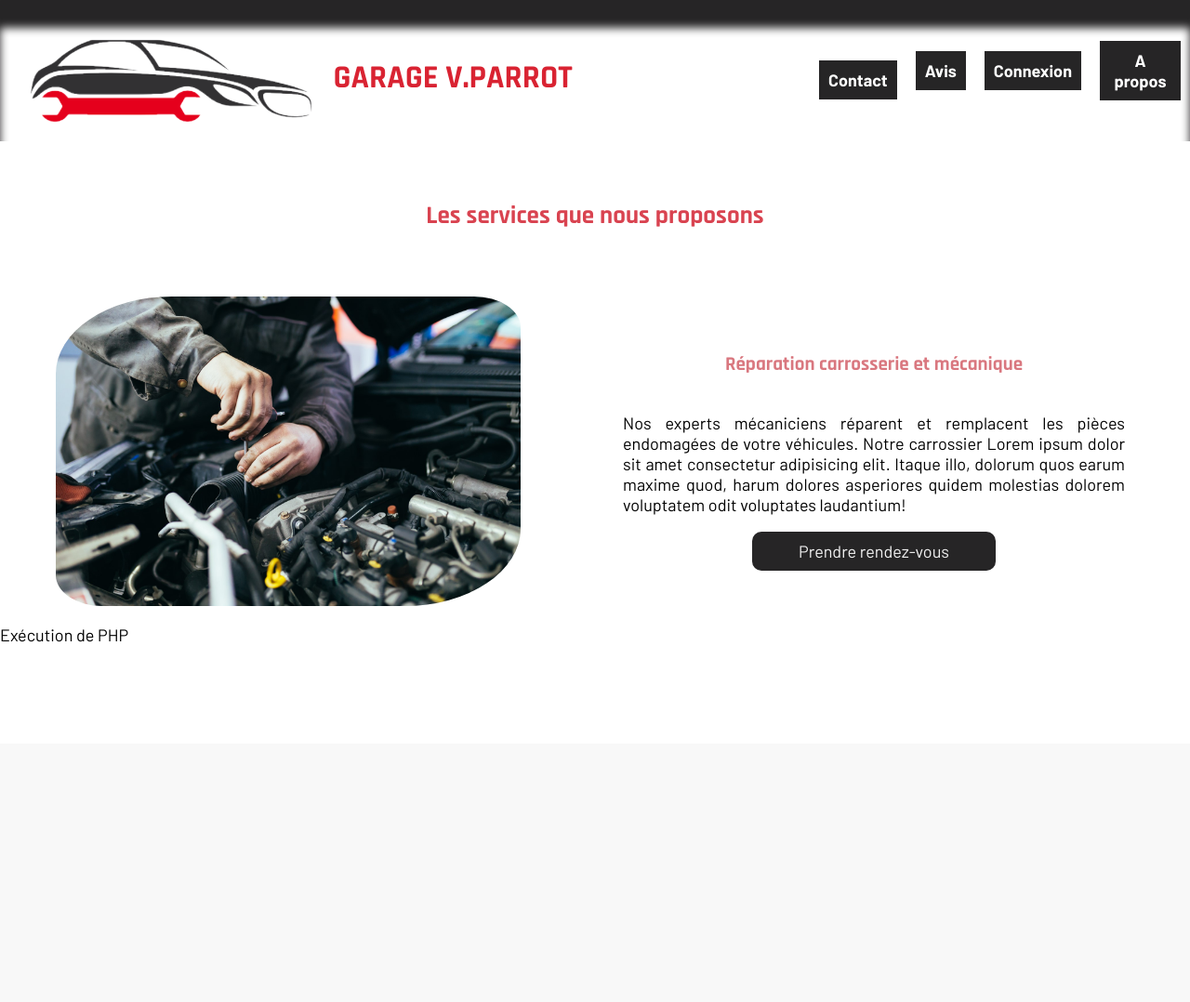
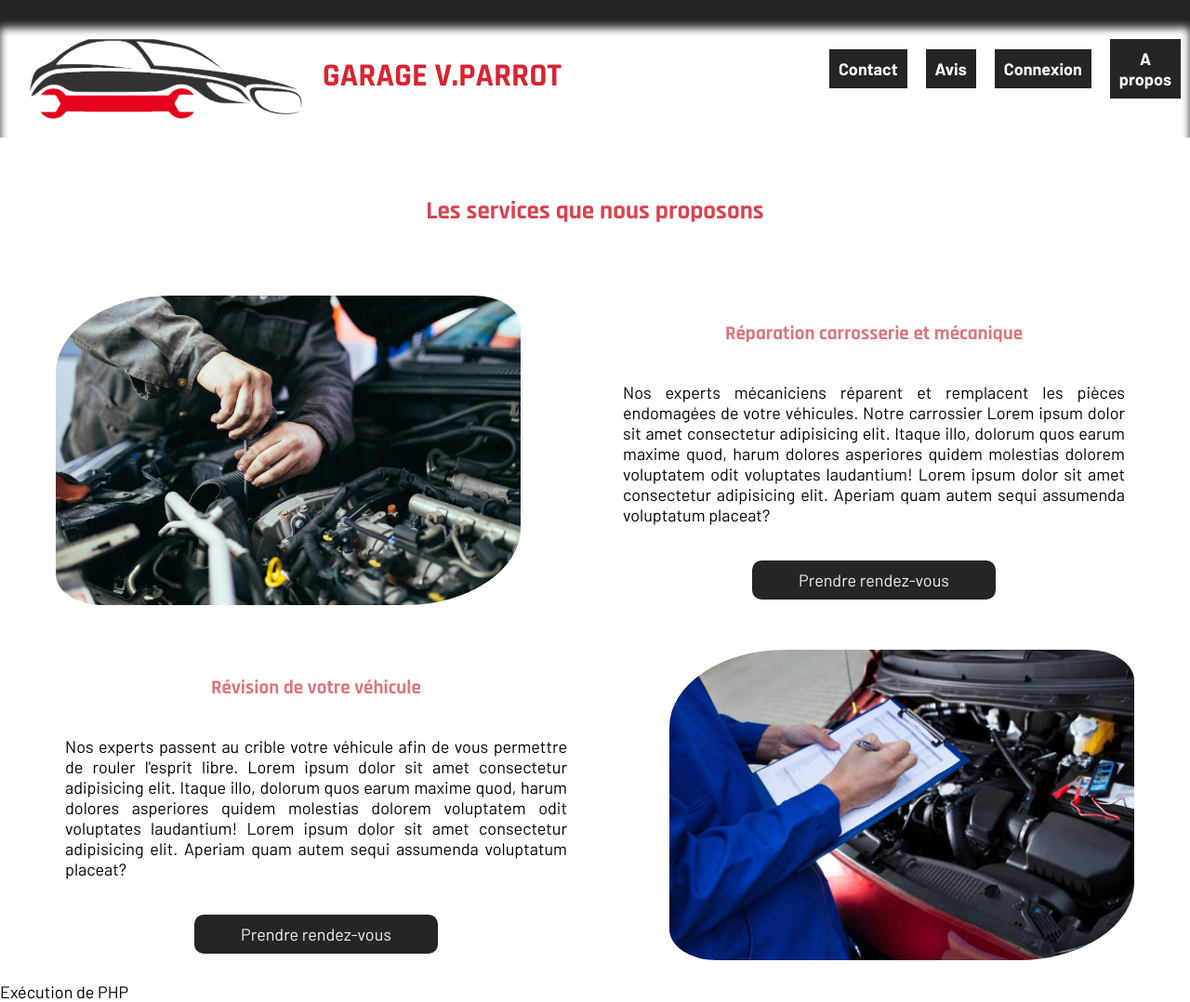
Before and after one commit to LorenzoM27/GarageVParrot, a PHP site: page / in a window 1280 px wide. Shown: the whole page at 93% size. Before the commit the page ends 691 px from the top, so only its background shows below. Run offline with PHP 8.4, Linux system fonts and the light colour scheme.

Commit message:
main html css

```diff
--- a/css/index.css
+++ b/css/index.css
@@ -29,7 +29,7 @@
 .activity-detail p {
     text-align: justify;
 }
-.activity-image {
+.activity-image, .activity-image2  {
     max-width: 350px;
     max-height: 350px;
     border-radius: 25% 10%;
@@ -67,7 +67,19 @@
     max-width: 500px;
     height: auto;
 }
+.activity-image2 {
+    margin-left: 10rem;
+    max-width: 500px;
+    height: auto;
+}
 
+.button {
+    margin-top: 2rem;
+    transition: transform .2s
+}
 
+.button:hover {
+    transform: scale(1.1);
 
 }
+}
--- a/index.php
+++ b/index.php
@@ -18,6 +18,7 @@
             </div>
             <nav class="headerNav">
                 <ul class="container">
+                    <li><a class="t" href="#"> </a></li>
                     <li><a class="contact" href="contact.php">Contact</a></li>
                     <li><a class="opinion" href="opinion.php">Avis</a></li>
                     <li><a class="account" href="account.php">Connexion</a></li>
@@ -32,12 +33,17 @@
             <img class="activity-image" src="img/mecanique.jpeg" alt="Réparation et entretien des véhicules">
             <div class="activity-detail">
                 <h3>Réparation carrosserie et mécanique</h3>
-                <p>Nos experts mécaniciens réparent et remplacent les pièces endomagées de votre véhicules. Notre carrossier Lorem ipsum dolor sit amet consectetur adipisicing elit. Itaque illo, dolorum quos earum maxime quod, harum dolores asperiores quidem molestias dolorem voluptatem odit voluptates laudantium!</p>
-
+                <p>Nos experts mécaniciens réparent et remplacent les pièces endomagées de votre véhicules. Notre carrossier Lorem ipsum dolor sit amet consectetur adipisicing elit. Itaque illo, dolorum quos earum maxime quod, harum dolores asperiores quidem molestias dolorem voluptatem odit voluptates laudantium! Lorem ipsum dolor sit amet consectetur adipisicing elit. Aperiam quam autem sequi assumenda voluptatum placeat?</p>
                 <a class="button" href="#">Prendre rendez-vous</a>
-
-
             </div>
+        </section>
+        <section class="activity">
+            <div class="activity-detail">
+                <h3>Révision de votre véhicule</h3>
+                <p>Nos experts passent au crible votre véhicule afin de vous permettre de rouler l'esprit libre. Lorem ipsum dolor sit amet consectetur adipisicing elit. Itaque illo, dolorum quos earum maxime quod, harum dolores asperiores quidem molestias dolorem voluptatem odit voluptates laudantium! Lorem ipsum dolor sit amet consectetur adipisicing elit. Aperiam quam autem sequi assumenda voluptatum placeat?</p>
+                <a class="button" href="#">Prendre rendez-vous</a>
+            </div>
+            <img class="activity-image2" src="img/revision.jpeg" alt="Réparation et entretien des véhicules">
         </section>
 
 
```
Also changed, not shown: img/carrosserie.jpeg (added).
